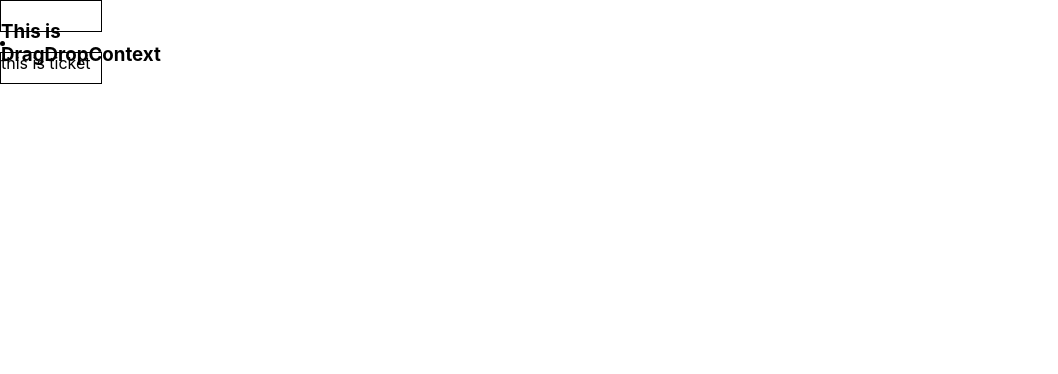
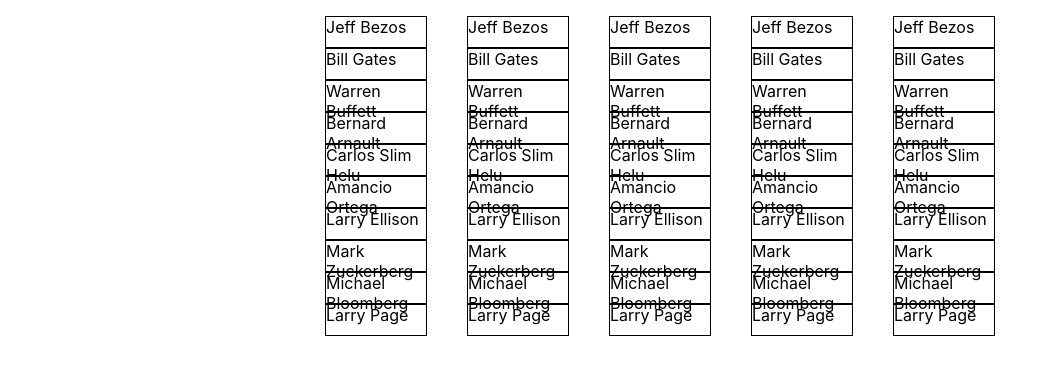
Before and after one commit to dineshyalla/drag-drop-ticket-board, a React (Create React App) app: page / in a window 1280 px wide. Shown: the top 374 px of the page, without its empty margins (0-1058 px from the left). Built offline with nearby package versions, Linux system fonts and the light colour scheme.

Commit message:
created basic columns

```diff
--- a/package.json
+++ b/package.json
@@ -9,6 +9,7 @@
     "react": "^16.13.1",
     "react-dom": "^16.13.1",
     "react-scripts": "3.4.1",
+    "react-uuid": "^1.0.2",
     "styled-components": "^5.1.1"
   },
   "scripts": {
--- a/src/App.js
+++ b/src/App.js
@@ -6,7 +6,6 @@
   return (
     <div className="App">
       <DragDropContext />
-      <Ticket />
     </div>
   );
 }
--- a/src/components/DragDropContext/DragDropContext.js
+++ b/src/components/DragDropContext/DragDropContext.js
@@ -1,11 +1,61 @@
 import React from 'react';
 import { Layout } from './styled';
+import Ticket from '../Ticket/Ticket';
+import uuid from 'react-uuid';
 
 const DragDropContext = () => {
+  const columnsFromBackend = {
+    [uuid()]: {
+      name: 'Rewards',
+      items: [
+        'Jeff Bezos',
+        'Bill Gates',
+        'Warren Buffett',
+        'Bernard Arnault',
+        'Carlos Slim Helu',
+        'Amancio Ortega',
+        'Larry Ellison',
+        'Mark Zuckerberg',
+        'Michael Bloomberg',
+        'Larry Page',
+      ],
+    },
+    [uuid()]: {
+      name: 'C1',
+      items: [],
+    },
+    [uuid()]: {
+      name: 'C2',
+      items: [],
+    },
+    [uuid()]: {
+      name: 'C3',
+      items: [],
+    },
+    [uuid()]: {
+      name: 'C4',
+      items: [],
+    },
+  };
+
   return (
-    <Layout>
-      <h3>This is DragDropContext</h3>
-    </Layout>
+    <div style={{ display: 'flex', justifyContent: 'center', height: '100%' }}>
+      {Object.entries(columnsFromBackend).map((column) => {
+        return (
+          <div
+            style={{
+              display: 'flex',
+              flexDirection: 'column',
+              alignItems: 'center',
+            }}
+          >
+            <ul className="draggable-list" id="draggable-list">
+              <Ticket />
+            </ul>
+          </div>
+        );
+      })}
+    </div>
   );
 };
 
--- a/src/components/Ticket/Ticket.js
+++ b/src/components/Ticket/Ticket.js
@@ -2,10 +2,29 @@
 import { Layout } from './styled';
 
 const Ticket = () => {
+  const richestPeople = [
+    'Jeff Bezos',
+    'Bill Gates',
+    'Warren Buffett',
+    'Bernard Arnault',
+    'Carlos Slim Helu',
+    'Amancio Ortega',
+    'Larry Ellison',
+    'Mark Zuckerberg',
+    'Michael Bloomberg',
+    'Larry Page',
+  ];
+
   return (
-    <li>
-      <Layout draggable="true">this is ticket</Layout>
-    </li>
+    <div>
+      {[...richestPeople].map((item, index) => {
+        return (
+          <li style={{ listStyle: 'none' }}>
+            <Layout draggable="true">{item}</Layout>
+          </li>
+        );
+      })}
+    </div>
   );
 };
 
```
Also changed, not shown: 1 other file (tests, documents, lock files or other folders).
